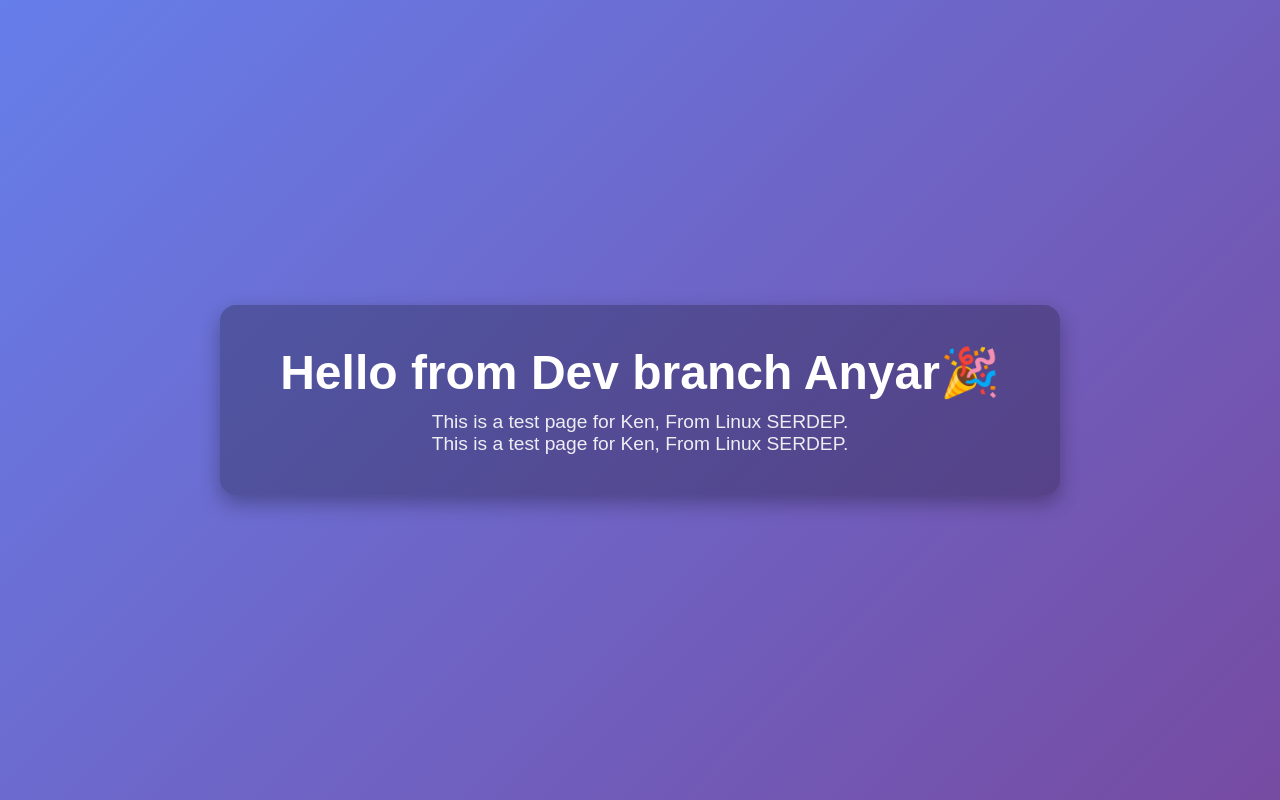
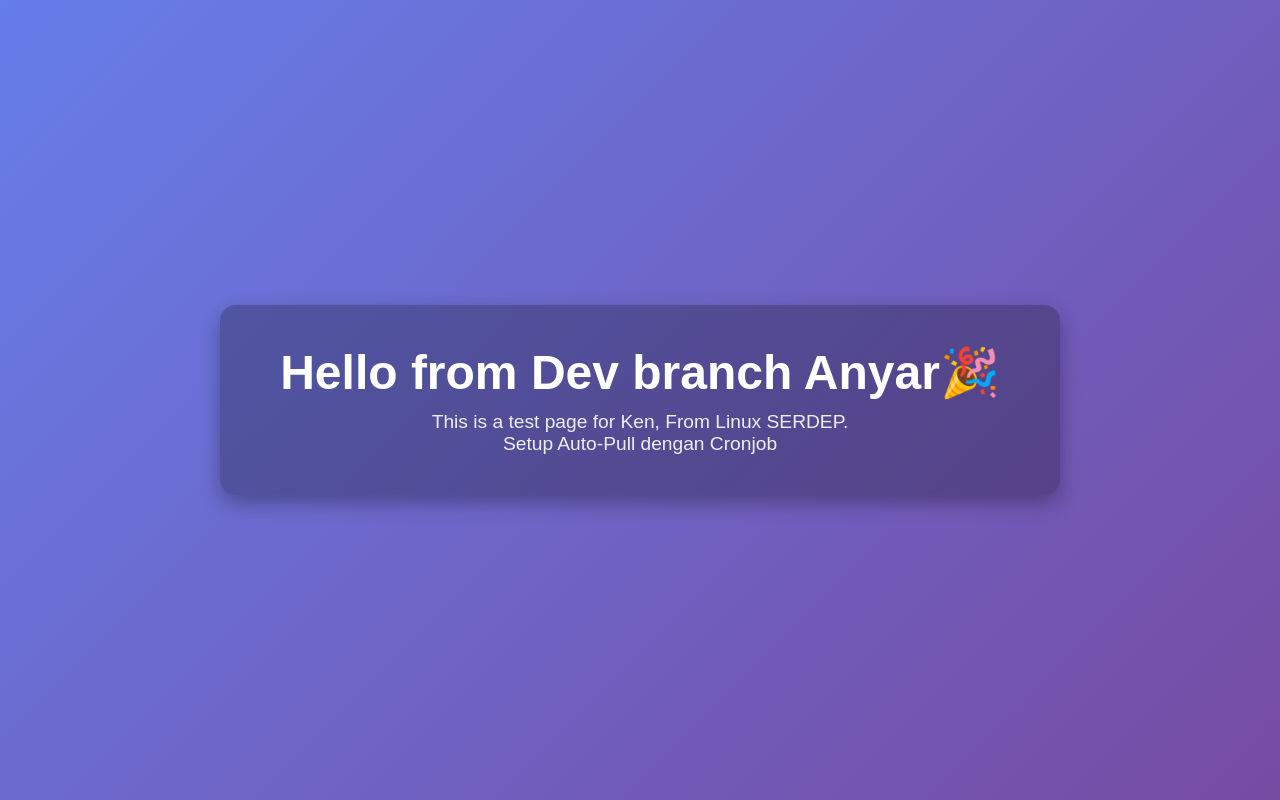
Before and after one commit to kenbasuki/gitdasar, a plain HTML site: page index.html in a window 1280 px wide. Drawn offline with Linux system fonts and the light colour scheme.

Commit message:
menambah kata pada index.html

```diff
--- a/index.html
+++ b/index.html
@@ -54,7 +54,7 @@
     <div class="container">
 	<h1>Hello from Dev branch  Anyar🎉</h1>
         <p>This is a test page for Ken, From Linux SERDEP.</p>
-        <p><p>This is a test page for Ken, From Linux SERDEP.</p></p>
+        <p>Setup Auto-Pull dengan Cronjob</p>
     </div>
 </body>
 
```
